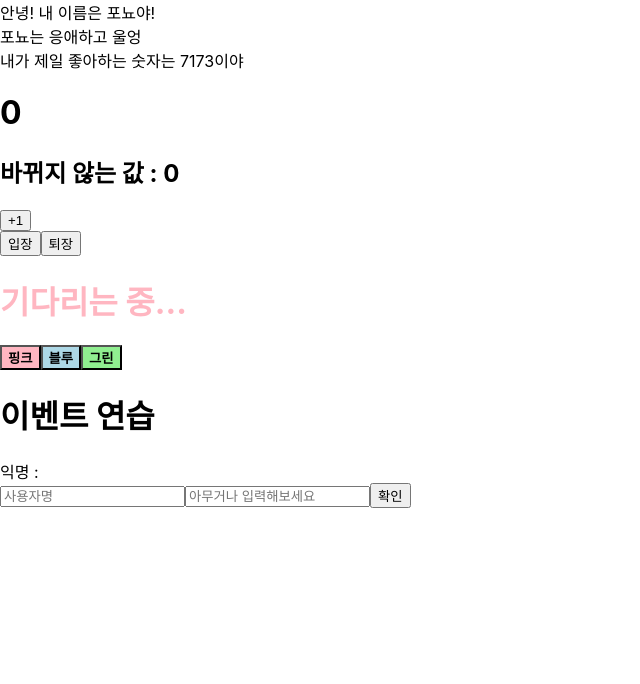
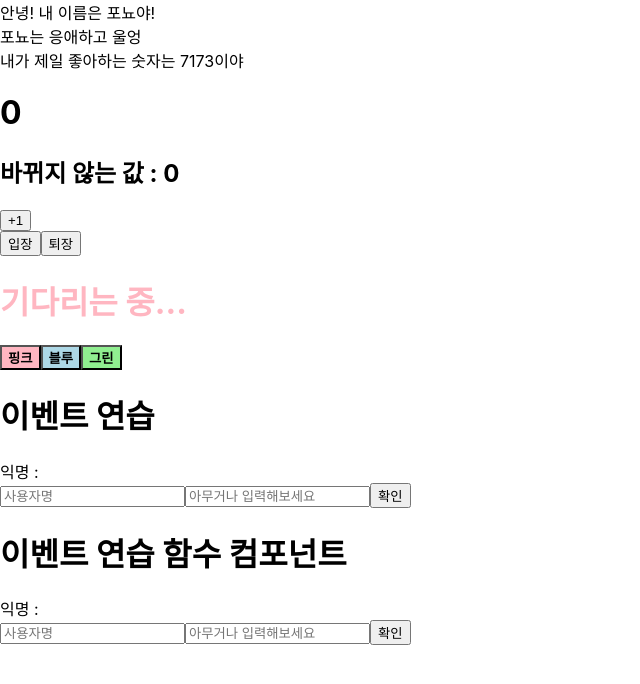
Before and after one commit to sookyeongyeom/the-art-of-react, a React (Create React App) app: page / in a window 1280 px wide. Shown: the top 684 px of the page, without its empty margins (0-640 px from the left). Built offline with nearby package versions, Linux system fonts and the light colour scheme.

Commit message:
:books: p140

```diff
--- a/src/App.js
+++ b/src/App.js
@@ -5,6 +5,7 @@ import MyComponent from './MyComponent';
 import Counter from './Counter';
 import Say from './Say';
 import EventPractice from './EventPractice';
+import EventPracticeFunc from './EventPracticeFunc';
 // import { Fragment } from 'react';
 
 const App = () => {
@@ -16,6 +17,7 @@ const App = () => {
       <Counter></Counter>
       <Say></Say>
       <EventPractice />
+      <EventPracticeFunc />
     </>
   );
 };
--- /dev/null
+++ b/src/EventPracticeFunc.js
@@ -0,0 +1,58 @@
+import React, { useState } from 'react';
+
+const EventPracticeFunc = () => {
+  const [form, setForm] = useState({
+    username: '',
+    message: '',
+  });
+  const { username, message } = form;
+  const onChange = (e) => {
+    const nextForm = {
+      ...form,
+      [e.target.name]: e.target.value,
+    };
+    setForm(nextForm);
+  };
+  // const [username, setUsername] = useState('');
+  // const [message, setMessage] = useState('');
+  // const onChangeUsername = (e) => setUsername(e.target.value);
+  // const onChangeMessage = (e) => setMessage(e.target.value);
+  const onClick = () => {
+    alert((username || '익명') + ' : ' + message);
+    // setUsername('');
+    // setMessage('');
+    setForm({
+      username: '',
+      message: '',
+    });
+  };
+  const onKeyPress = (e) => {
+    if (e.key === 'Enter') onClick();
+  };
+  return (
+    <div>
+      <h1>이벤트 연습 함수 컴포넌트</h1>
+      {(username || '익명') + ' : ' + message} <br />
+      <input
+        type="text"
+        name="username"
+        placeholder="사용자명"
+        value={username}
+        // onChange={onChangeUsername}
+        onChange={onChange}
+      />
+      <input
+        type="text"
+        name="message"
+        placeholder="아무거나 입력해보세요"
+        value={message}
+        // onChange={onChangeMessage}
+        onChange={onChange}
+        onKeyPress={onKeyPress}
+      />
+      <button onClick={onClick}>확인</button>
+    </div>
+  );
+};
+
+export default EventPracticeFunc;
```
Also changed, not shown: 1 other file (tests, documents, lock files or other folders).
